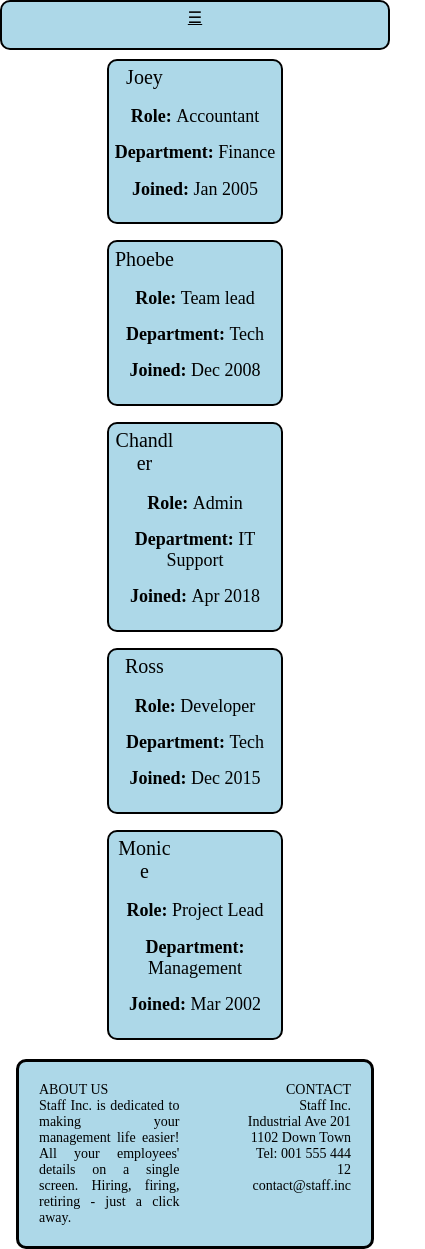
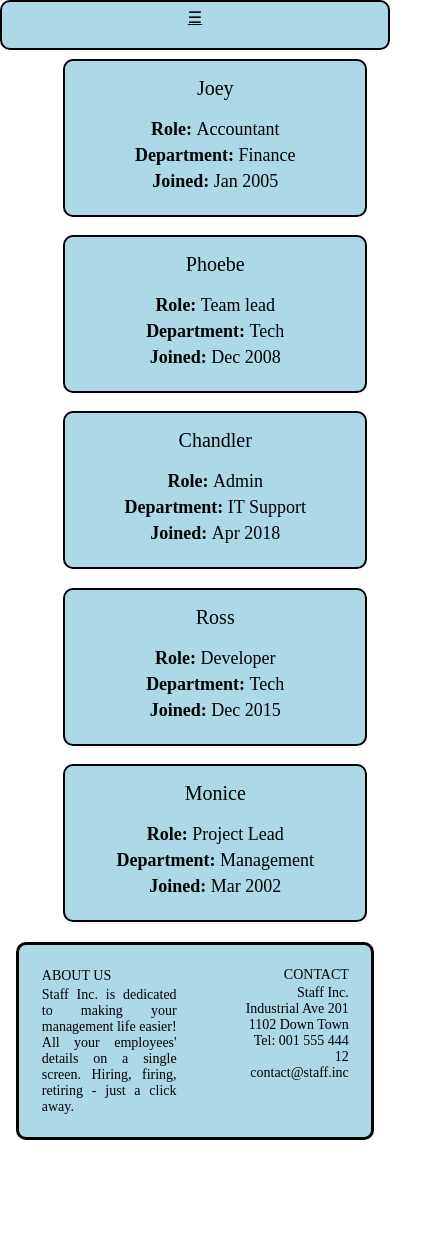
Before and after one commit to helgiisaevar/Vefforitun, a plain HTML site: page prj01_suppl/text.html in a window 390 px wide. Shown: the whole page, 425 px wide, since content can reach past the window. After the commit the page ends 1140 px from the top, so only its background shows below. Drawn offline with Linux system fonts and the light colour scheme.

Commit message:
last push for changing nameCard

```diff
--- a/prj01_suppl/style.css
+++ b/prj01_suppl/style.css
@@ -18,8 +18,8 @@ img {
 .infoP {
 
   height: 30%;
-  margin-bottom: 5%;
-  padding: 2%;
+  /* margin-bottom: 5%; */
+  /* padding: 2%; */
 }
 .profileContainer {
   display: flex;
@@ -58,10 +58,17 @@ button {
   float: left;
 }
 
+.aboutUs P {
+  margin: 2%;
+}
 .Contact {
   text-align: right;
   width: 35%;
   float: right;
+}
+
+.Contact P {
+  margin: 2%;
 }
 
 .makeroom1 {
@@ -265,13 +272,13 @@ button {
     max-width: 45%;
     float: left;
   }
-  .nameCard {
+  /* .nameCard {
     display: flex;
     width: 65%;
-    height: 150px;
+    height: 300px;
     text-align: center;
     align-items: center;
-  }
+  } */
 
   .makenewline {
     display: none;
@@ -303,26 +310,33 @@ button {
   }
   .personelInfo {
     width: 100%;
-    padding-top:5%;
+    padding-top:0%;
     padding-left: 0%;
     padding-right: 0%;
-    padding-bottom: 6%;
+    padding-bottom: 7%;
     text-align: center;
     align-items: center;
     justify-content: center;
-    /*margin-left: 10px;*/
   }
-  /* .imageContainer {
-    display: none;
-  } */
+  .imageContainer {
+    display: inline;
+  }
+
+
   .personelName {
-    display: contents;
+    position: center;
   }
   img {
     display: none;
   }
   .nameCard {
-    display: inline;
-    height: fit-content;
+    display: block;
+    height: 17.5%;
+
   }
+  .infoP {
+    margin: 1px;
+    padding: 2px;
+  }
+
 }
```
